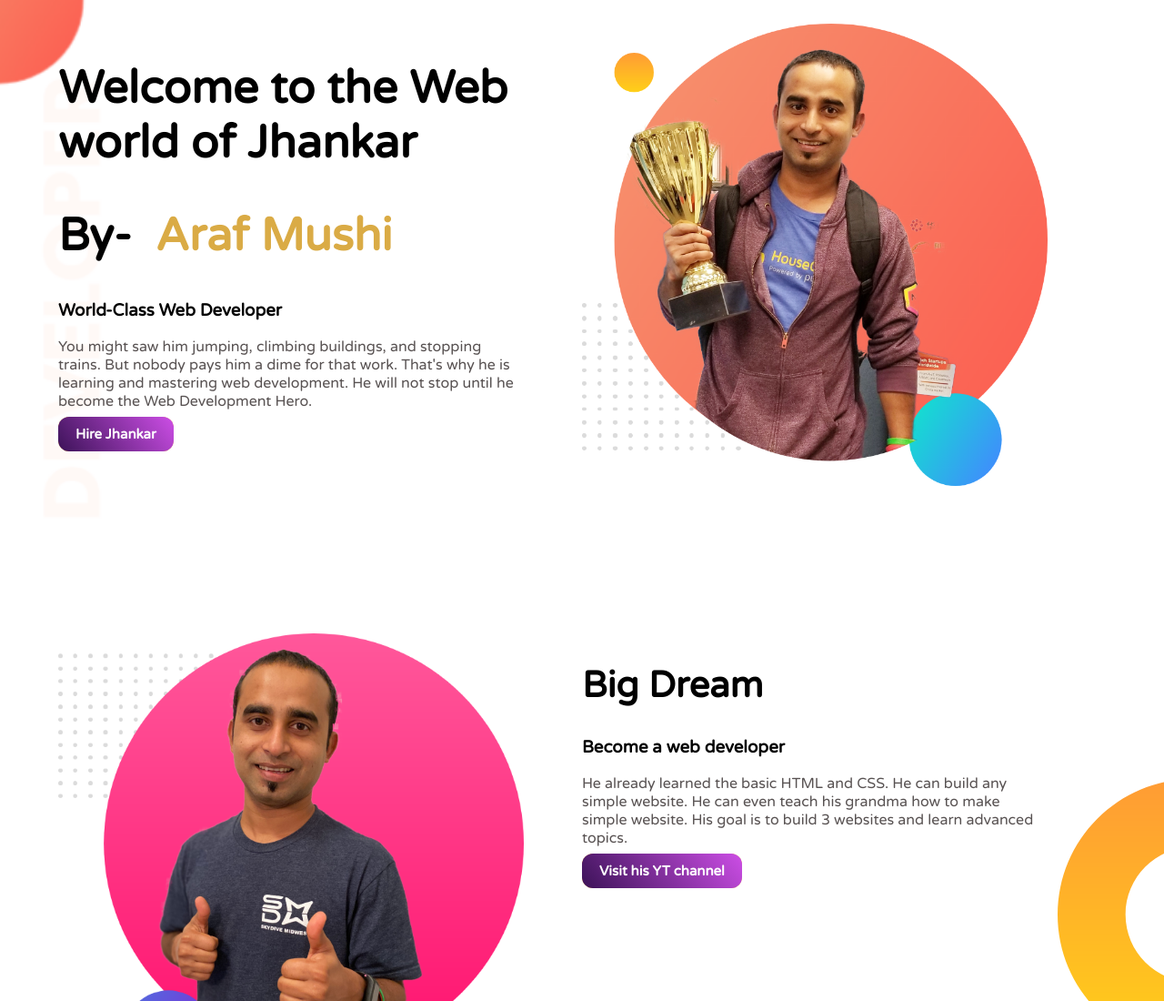
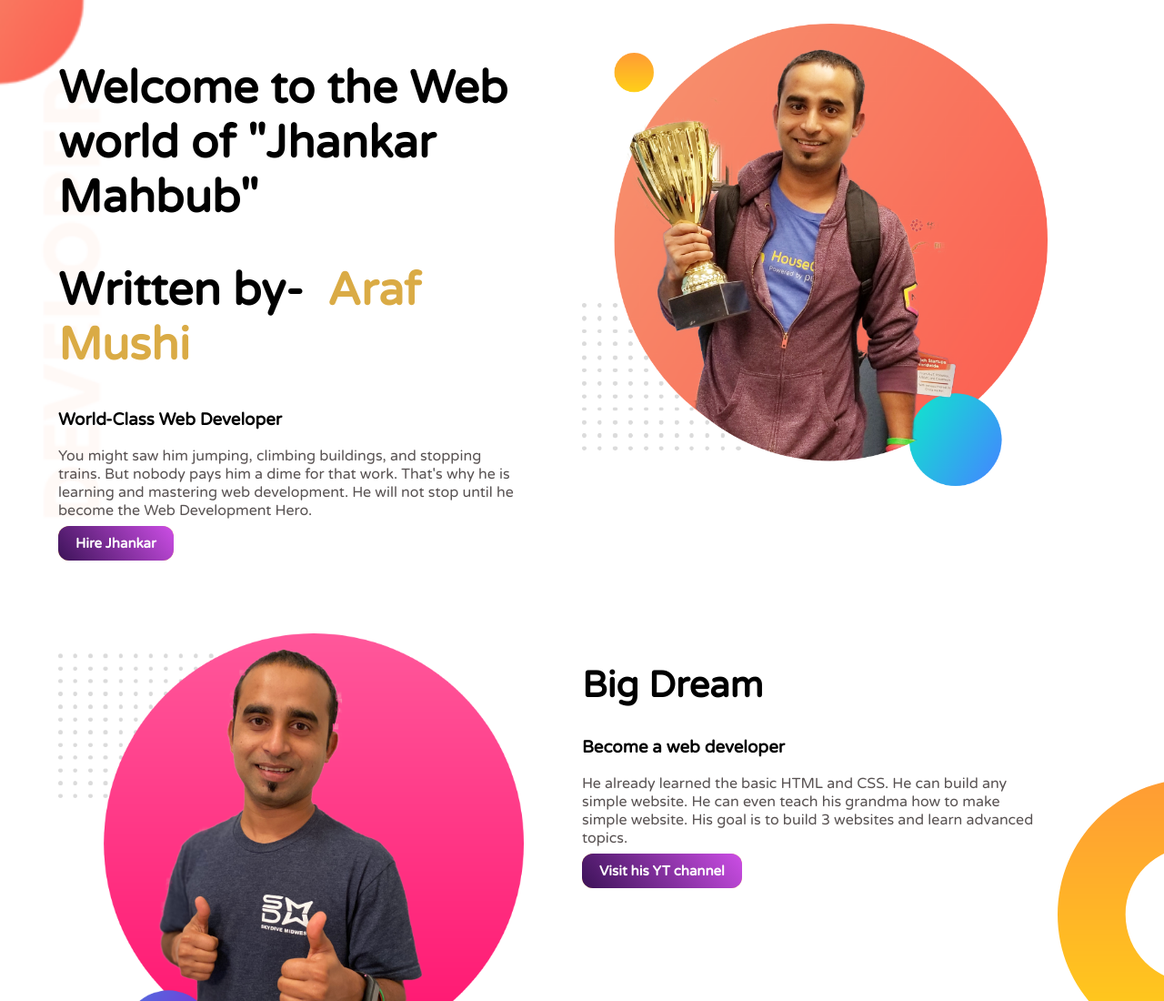
Before and after one commit to mi-araf/first-ever-web-portfolio-jhankar, a plain HTML site: page index.html in a window 1280 px wide. Shown: the top 1100 px of the page at 91% size. Drawn offline with Linux system fonts and the light colour scheme.

Commit message:
first ever portfolio website done

```diff
--- a/index.html
+++ b/index.html
@@ -10,12 +10,13 @@
     <link rel="preconnect" href="https://fonts.googleapis.com">
     <link rel="preconnect" href="https://fonts.gstatic.com" crossorigin>
     <link href="https://fonts.googleapis.com/css2?family=Varela+Round&display=swap" rel="stylesheet">
+    <link rel="icon" href="images/my-bg.png" type="image/x-icon">
 </head>
 <body>
     <section class="top-banner">
         <div class="half_1">
-            <h1>Welcome to the Web world of Jhankar</h1>
-            <h1>By- &nbsp;<span class="orange-style">Araf Mushi</span></h1>
+            <h1>Welcome to the Web world of "Jhankar Mahbub"</h1>
+            <h1>Written by- &nbsp;<span class="orange-style">Araf Mushi</span></h1>
             <h3>World-Class Web Developer </h3>
             <p>You might saw him jumping, climbing buildings, and stopping trains. But nobody pays him a dime for that work. That's why he is learning and mastering web development. He will not stop until he become the Web Development Hero.</p>
             <a class="link-button" href="https://www.linkedin.com/company/programminghero" target="_blank" title="linkedin of Jhankar Mahbub (programming hero)">Hire Jhankar</a>
```
